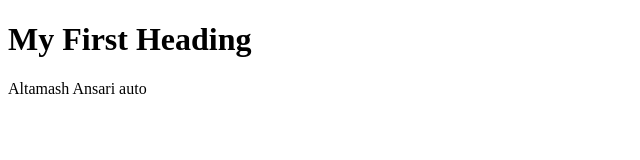
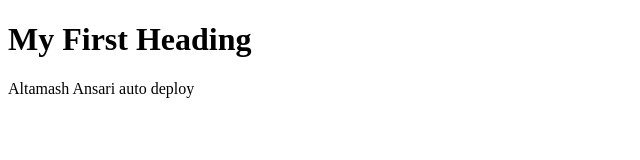
Before and after one commit to priyankamistry09/extension_test, a website: page client/index.html in a window 1280 px wide. Shown: the full height of the page, 0-640 px from the left. Drawn offline with Linux system fonts and the light colour scheme.

Commit message:
Update index.html

```diff
--- a/client/index.html
+++ b/client/index.html
@@ -4,7 +4,7 @@
 
 	<h1>My First Heading</h1>
 
-	<p>Altamash Ansari auto</p>
+	<p>Altamash Ansari auto deploy</p>
 
 </body>
 </html>
```
